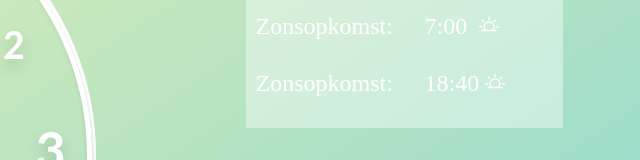
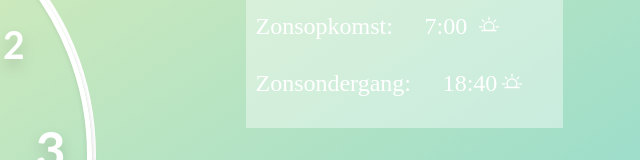
Before and after one commit to Roos490/Challenge-2, a plain HTML site: page index.html in a window 1280 px wide. Shown: the part 266-426 px from the top of the page, 617-1257 px from the left. Drawn offline with Linux system fonts and the light colour scheme; files whose address does not match are found by name.

Commit message:
update changes
kleine veranderingen gemaakt in de html

```diff
--- a/index.html
+++ b/index.html
@@ -26,20 +26,18 @@
 		<section id="box2">
 			<div>
 				<h1>Het Weer</h1>
-				 <img src="content/bewolktwit.svg">
+				 <img src="content/bewolktwit.svg" alt="wit wolk icoon">
 				 <div id="graden"> <p> 13 </p> <p> Graden</p> </div>
 
 			</div>
 			<div>
 				<div>
-					<p> Zonsopkomst:</p> <p> 7:00 <img src="content/sunsetwit.svg"></p>
+					<p> Zonsopkomst:</p> <p> 7:00 <img src="content/sunsetwit.svg" alt="zonsondergang icoon"></p>
 				</div>
 				<div>
-					<p> Zonsopkomst:</p> <p> 18:40<img src="content/sunsetwit.svg"></p>
+					<p> Zonsondergang:</p> <p> 18:40<img src="content/sunsetwit.svg" alt="zonsondergang icoon"></p>
 				</div>
-
 			</div>
-
 		</section>
 		<section id="box3">
 			<p> Over</p>
```
